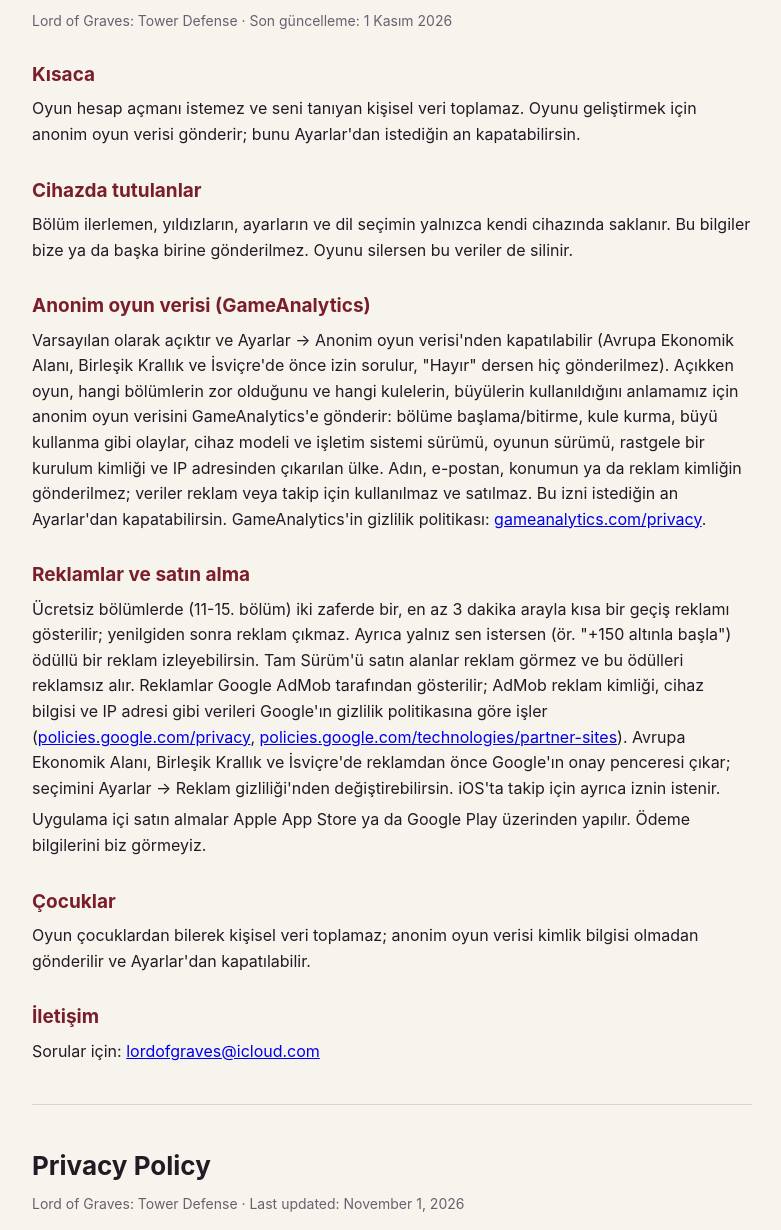
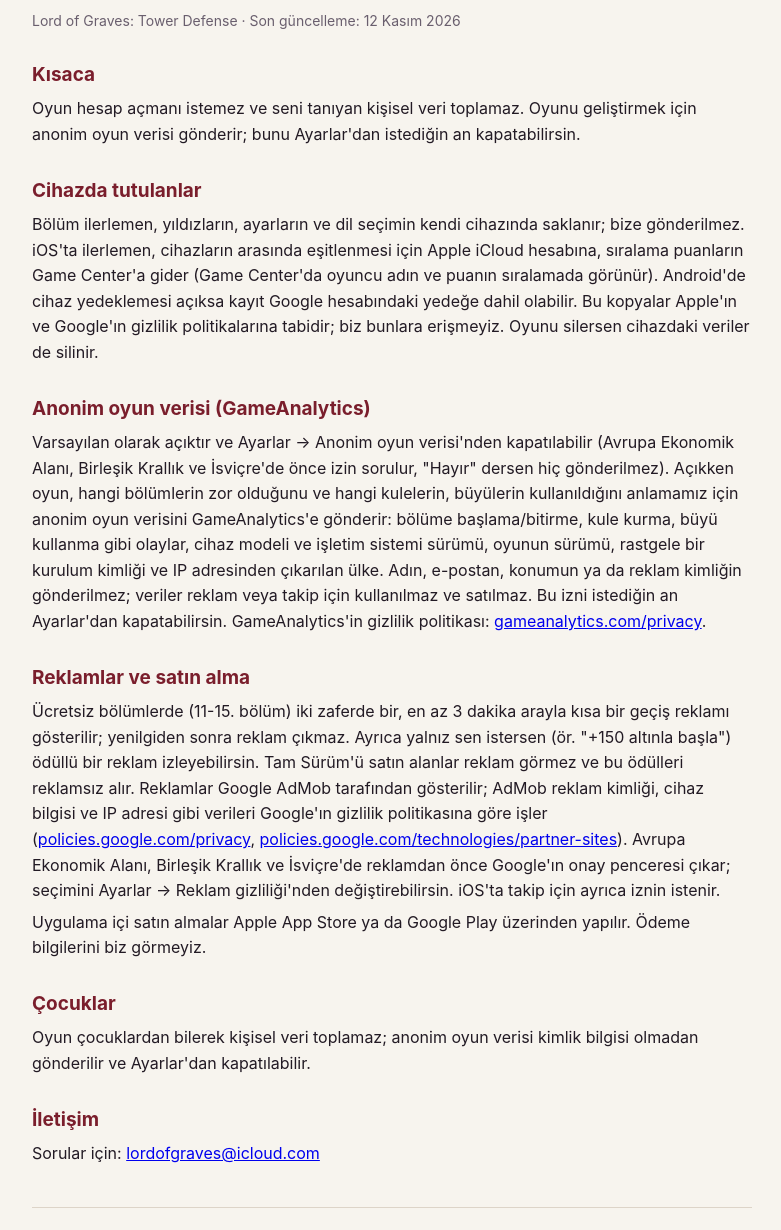
Before and after one commit to PrinceXeviL/PrinceXeviL.github.io, a plain HTML site: page gizlilik.html in a window 1280 px wide. Shown: the part 70-1300 px from the top of the page, without its empty margins (248-1029 px from the left). Drawn offline with Linux system fonts and the light colour scheme.

Commit message:
Gizlilik: iCloud/Game Center ve Google yedeği eşitlemesi açıklandı (12 Kas)
Co-Authored-By: Claude Opus 5.5 <noreply@anthropic.com>

```diff
--- a/gizlilik.html
+++ b/gizlilik.html
@@ -17,13 +17,13 @@
 <body>
 <main>
 <h1>Gizlilik Politikası</h1>
-<p class="muted">Lord of Graves: Tower Defense · Son güncelleme: 1 Kasım 2026</p>
+<p class="muted">Lord of Graves: Tower Defense · Son güncelleme: 12 Kasım 2026</p>
 
 <h2>Kısaca</h2>
 <p>Oyun hesap açmanı istemez ve seni tanıyan kişisel veri toplamaz. Oyunu geliştirmek için anonim oyun verisi gönderir; bunu Ayarlar'dan istediğin an kapatabilirsin.</p>
 
 <h2>Cihazda tutulanlar</h2>
-<p>Bölüm ilerlemen, yıldızların, ayarların ve dil seçimin yalnızca kendi cihazında saklanır. Bu bilgiler bize ya da başka birine gönderilmez. Oyunu silersen bu veriler de silinir.</p>
+<p>Bölüm ilerlemen, yıldızların, ayarların ve dil seçimin kendi cihazında saklanır; bize gönderilmez. iOS'ta ilerlemen, cihazların arasında eşitlenmesi için Apple iCloud hesabına, sıralama puanların Game Center'a gider (Game Center'da oyuncu adın ve puanın sıralamada görünür). Android'de cihaz yedeklemesi açıksa kayıt Google hesabındaki yedeğe dahil olabilir. Bu kopyalar Apple'ın ve Google'ın gizlilik politikalarına tabidir; biz bunlara erişmeyiz. Oyunu silersen cihazdaki veriler de silinir.</p>
 
 <h2>Anonim oyun verisi (GameAnalytics)</h2>
 <p>Varsayılan olarak açıktır ve Ayarlar → Anonim oyun verisi'nden kapatılabilir (Avrupa Ekonomik Alanı, Birleşik Krallık ve İsviçre'de önce izin sorulur, "Hayır" dersen hiç gönderilmez). Açıkken oyun, hangi bölümlerin zor olduğunu ve hangi kulelerin, büyülerin kullanıldığını anlamamız için anonim oyun verisini GameAnalytics'e gönderir: bölüme başlama/bitirme, kule kurma, büyü kullanma gibi olaylar, cihaz modeli ve işletim sistemi sürümü, oyunun sürümü, rastgele bir kurulum kimliği ve IP adresinden çıkarılan ülke. Adın, e-postan, konumun ya da reklam kimliğin gönderilmez; veriler reklam veya takip için kullanılmaz ve satılmaz. Bu izni istediğin an Ayarlar'dan kapatabilirsin. GameAnalytics'in gizlilik politikası: <a href="https://gameanalytics.com/privacy">gameanalytics.com/privacy</a>.</p>
@@ -41,13 +41,13 @@
 <hr>
 
 <h1>Privacy Policy</h1>
-<p class="muted">Lord of Graves: Tower Defense · Last updated: November 1, 2026</p>
+<p class="muted">Lord of Graves: Tower Defense · Last updated: November 12, 2026</p>
 
 <h2>In short</h2>
 <p>The game does not ask you to create an account and does not collect personal data that identifies you. It sends anonymous gameplay data to help us improve the game; you can turn this off in Settings at any time.</p>
 
 <h2>What stays on your device</h2>
-<p>Your level progress, stars, settings and language choice are stored only on your own device. They are never sent to us or anyone else. Deleting the game deletes this data.</p>
+<p>Your level progress, stars, settings and language choice are stored on your own device and are never sent to us. On iOS your progress syncs between your devices through your Apple iCloud account and your leaderboard scores go to Game Center (your player name and score appear on the leaderboards). On Android, if device backup is on, your save may be included in your Google account backup. These copies are subject to Apple's and Google's privacy policies; we have no access to them. Deleting the game deletes the data on your device.</p>
 
 <h2>Anonymous gameplay data (GameAnalytics)</h2>
 <p>It is on by default and can be turned off in Settings → Anonymous gameplay data (in the EEA, the UK and Switzerland you are asked first, and nothing is sent if you say "No"). When it is on, the game sends anonymous gameplay data to GameAnalytics so we can see which levels are hard and which towers and spells are used: events such as starting/finishing a level, building towers and casting spells, device model and OS version, game version, a random install ID and the country derived from your IP address. Your name, email, precise location or advertising ID are never sent; the data is not used for ads or tracking and is never sold. You can turn this off at any time in Settings. GameAnalytics privacy policy: <a href="https://gameanalytics.com/privacy">gameanalytics.com/privacy</a>.</p>
```
